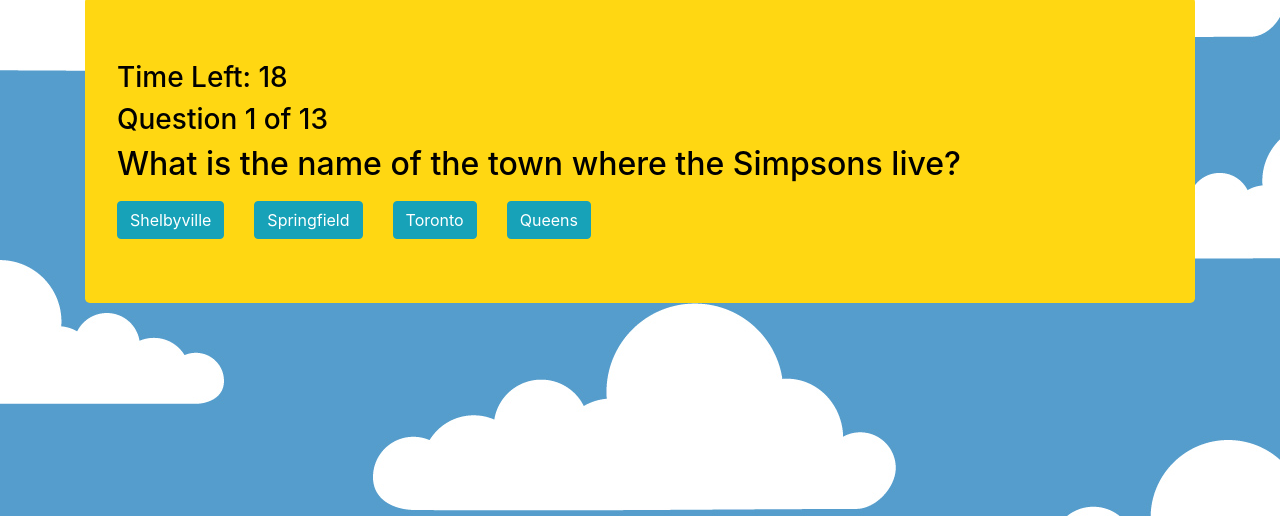
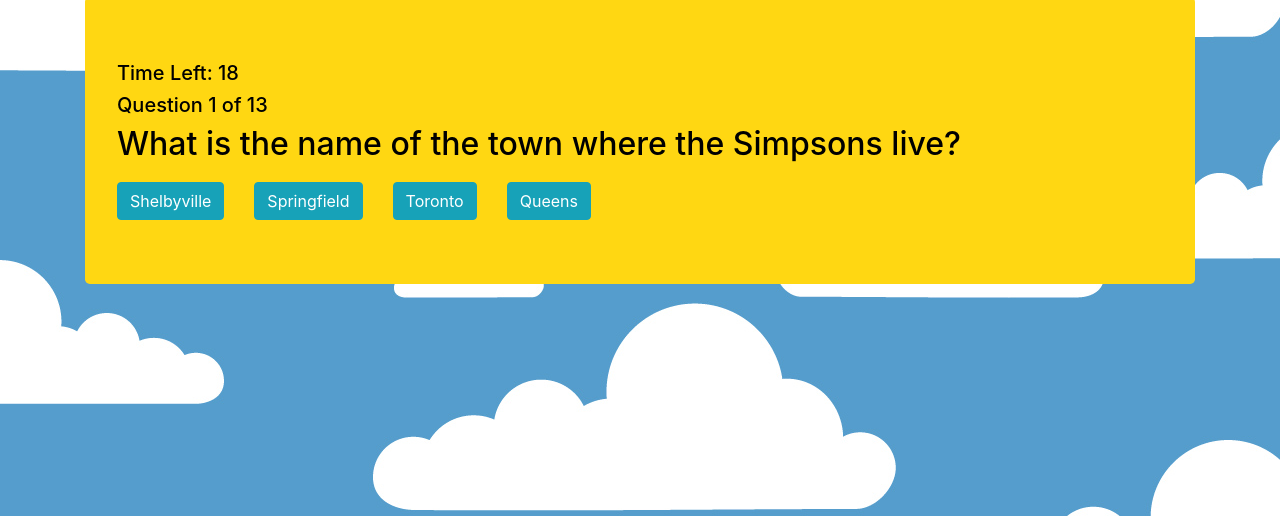
Before and after one commit to Adam28P/TriviaGame, a plain HTML site: page index.html in a window 1280 px wide. Both pictures are taken after a click on the button "Start". Shown: the part 284-800 px from the top of the page. Drawn offline with nearby package versions, Linux system fonts and the light colour scheme.

Commit message:
Adjust font size

```diff
--- a/assets/css/style.css
+++ b/assets/css/style.css
@@ -3,7 +3,7 @@
 background: url(../images/clouds-01.jpg);
 }
 
-h1, h2, h3{
+h1, h2, h3, h4, h5{
     color:black;
 }
 
--- a/assets/javascript/app.js
+++ b/assets/javascript/app.js
@@ -134,7 +134,7 @@
     // Function to set up the countdown timer on the screen
     function countdown() {
         secondsRemaining = 20;
-        $('#timeLeft').html('<h3>Time Left: ' + secondsRemaining + '</h3>');
+        $('#timeLeft').html('<h5>Time Left: ' + secondsRemaining + '</h5>');
         answered = true;
 
         // Runs countdown timer function every 1 second for timer to go down
@@ -144,7 +144,7 @@
     // Function to make the countdown timer go down by 1 second
     function showCountdown() {
         secondsRemaining--;
-        $('#timeLeft').html('<h3>Time Left: ' + secondsRemaining + '</h3>');
+        $('#timeLeft').html('<h5>Time Left: ' + secondsRemaining + '</h5>');
         if (secondsRemaining < 1) {
             clearInterval(time);
             answered = false;
--- a/index.html
+++ b/index.html
@@ -56,7 +56,7 @@
                     <!-- Question page -->
                     <div id=timeLeft></div>
                     <div>
-                        <h3 id=currentQuestion></h3>
+                        <h5 id=currentQuestion></h5>
                     </div>
                     <div class='question'></div>
                     <div class='answerChoices'></div>
```
